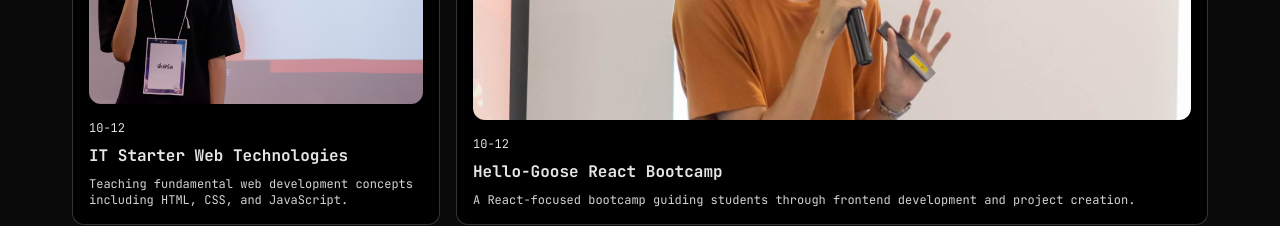
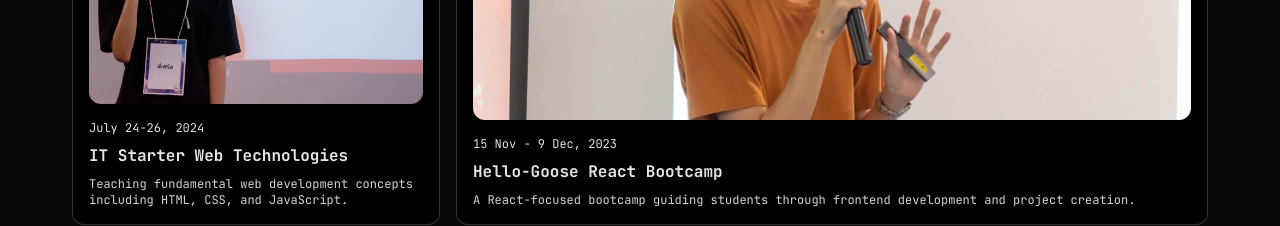
Before and after one commit to Sitthata/ps-portfolio, a Next.js app: page / in a window 1280 px wide. Shown: the part 3280-3506 px from the top of the page. Built offline with nearby package versions, Linux system fonts and the light colour scheme.

Commit message:
adjust small changes to date

```diff
--- a/src/components/teaching/teaching-experience.tsx
+++ b/src/components/teaching/teaching-experience.tsx
@@ -85,7 +85,7 @@ const items = [
             'Teaching fundamental web development concepts including HTML, CSS, and JavaScript.',
         header: <HeaderImage url="/teaching/teach-3.jpg" imagePosition='center'/>,
         className: 'md:col-span-1',
-        icon: <p className="text-xs font-extralight">10-12</p>,
+        icon: <p className="text-xs font-extralight">July 24-26, 2024</p>,
     },
     {
         title: 'Hello-Goose React Bootcamp',
@@ -93,6 +93,6 @@ const items = [
             'A React-focused bootcamp guiding students through frontend development and project creation.',
         header: <HeaderImage url="/teaching/teach-5.jpg" imagePosition='center'/>,
         className: 'md:col-span-2',
-        icon: <p className="text-xs font-extralight">10-12</p>,
+        icon: <p className="text-xs font-extralight">15 Nov - 9 Dec, 2023</p>,
     },
 ]
```
